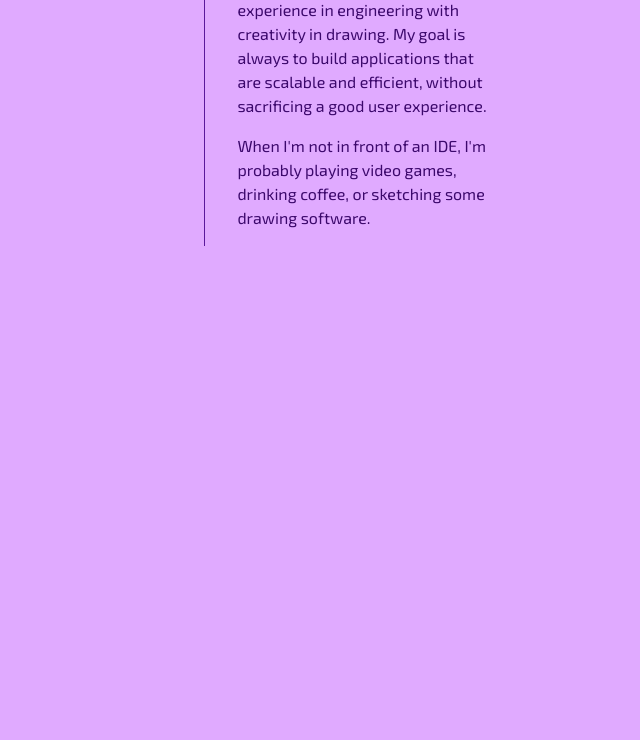
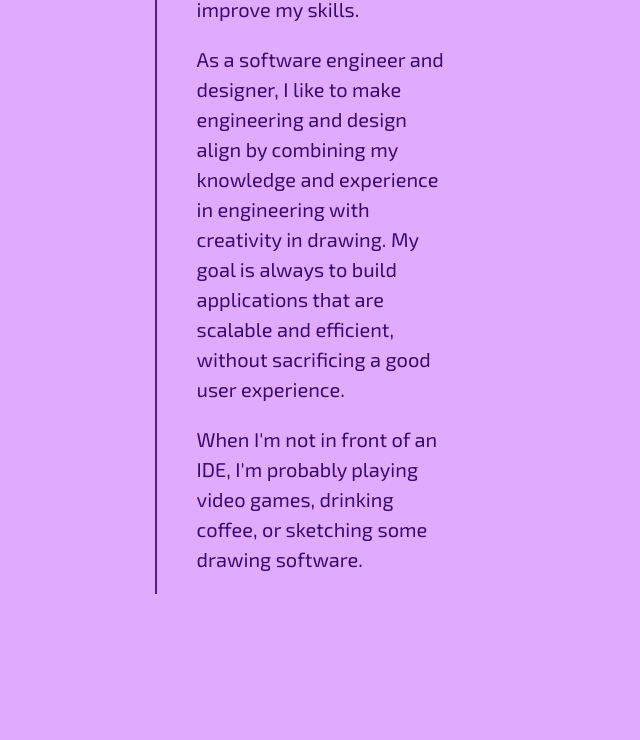
Before and after one commit to HTorike/PortfolioV1, a React (Vite) app: page / in a window 1280 px wide. Shown: the part 1600-2340 px from the top of the page, without its empty margins (433-1073 px from the left). Built offline with nearby package versions, Linux system fonts and the light colour scheme.

Commit message:
Addition of 'Skills' content and 'MouseGlow' function

```diff
--- a/src/App.css
+++ b/src/App.css
@@ -44,24 +44,28 @@ body {
   padding: 15em 5em;
 }
 
+.BackgroundTitle {
+  display: flex;
+  border-right: 1px solid #5a189a;
+}
+
 .BackgroundTitle h2 {
   margin: 0;
-  padding:0 1em 0 10em;
-  font-size: 30px;
+  padding-right: 1em;
+  font-size: 35px;
 }
 
 .BackgroundContent {
   display: flex;
   flex-direction: column;
   border-left: 1px solid #5a189a;
-  width: 45%;
+  width: 30%;
 }
 
 .BackgroundContent p {
-  font-size: 16px;
-  width: 50%;
+  font-size: 20px;
   margin: 0 0 1em 0;
-  padding-left: 2em;
+  padding: 0 2em 0 2em;
 }
 
 /* SkillsSec1 */
@@ -77,6 +81,11 @@ body {
   padding-right: 2em;
 }
 
+.SkillsTitle h2 {
+  font-size: 35px;
+  margin-top: 0;
+}
+
 .SkillsContainer ul {
   display: flex;
   list-style-type: none;
@@ -87,5 +96,5 @@ body {
 
 .SkillsContainer li {
   font-weight: 600;
-  font-size: 20px;
+  font-size: 25px;
 }
--- a/src/App.jsx
+++ b/src/App.jsx
@@ -1,12 +1,21 @@
-import React, {useEffect} from 'react';
+import React, {useState, useEffect} from 'react';
 import './App.css';
 import ToggleSwitch from './components/ToggleSwitch';
 import AOS from 'aos';
 import 'aos/dist/aos.css';
 import BackgroundSec1 from './components/backgroundSec1';
 import SkillsSec1 from './components/SkillsSec1';
+import MouseGlow from './components/mouseGlow';
 
 function App() {
+
+  const [isDarkMode, setIsDarkMode] = useState(false);
+
+  const handleThemeToggle = () => {
+    setIsDarkMode(!isDarkMode);
+    document.body.classList.toggle('dark-mode');
+  };
+
   useEffect(() => {
     AOS.init({
       duration: 1000,
@@ -18,9 +27,11 @@ function App() {
     <>
       <header className="header">
         <div className="headerContent">
-          <ToggleSwitch style={{ width: '20px' }} />
+          <ToggleSwitch isToggled={isDarkMode} onToggle={handleThemeToggle} />
         </div>
       </header>
+
+      <MouseGlow isDarkMode={isDarkMode} />
 
         <section className='introSection'>
           <div className="intro">
--- /dev/null
+++ b/src/components/MouseGlow.css
@@ -0,0 +1,20 @@
+.mouseGlow {
+  position: fixed;
+  pointer-events: none;
+  width: 1000px;
+  height: 1000px;
+  background: radial-gradient(
+    circle,
+    rgba(255, 255, 255, 0.4) 0%,
+    rgba(255, 255, 255, 0) 60%
+  );
+  filter: blur(250px);
+  opacity: 0;
+  transition: opacity 0.3s ease-in-out;
+  transform: translate(-50%, -50%);
+  z-index: 9999;
+}
+
+body:hover .mouseGlow {
+  opacity: 1;
+}
--- a/src/components/SkillsSec1.jsx
+++ b/src/components/SkillsSec1.jsx
@@ -8,7 +8,7 @@ function SkillsSec1() {
                     <h2 data-aos="fade-up">Skills</h2>
                 </div>
                 <div className="SkillsContent">
-                    <ul>
+                    <ul data-aos="fade-up">
                         <div>
                             <li data-aos="fade-up">Languages</li>
                             <p data-aos="fade-up">JavaScript (ES6)</p>
--- a/src/components/ToggleSwitch.jsx
+++ b/src/components/ToggleSwitch.jsx
@@ -5,20 +5,14 @@ import moonIconB from '../assets/moon_b.svg';
 import sunIconW from '../assets/sun_w.png';
 import moonIconW from '../assets/moon_w.png';
 
-const ToggleSwitch = () => {
-  const [isToggled, setIsToggled] = useState(false);
-
-  const handleToggle = () => {
-    setIsToggled(!isToggled);
-    document.body.classList.toggle('dark-mode');
-  };
+const ToggleSwitch = ({isToggled, onToggle}) => {
 
   return (
     <div className="toggle-container">
       <span className={`icon ${!isToggled ? 'active-icon': ''}`}><img src={!isToggled ? sunIconB : sunIconW} alt="Sun Icon" width={20}/></span>
       <div
         className={`toggle-switch ${isToggled ? 'toggled' : ''}`}
-        onClick={handleToggle}
+        onClick={onToggle}
       >
         <div className="toggle-ball"></div>
       </div>
--- a/src/components/backgroundSec1.jsx
+++ b/src/components/backgroundSec1.jsx
@@ -7,7 +7,7 @@ function backgroundSec1() {
         <div className="BackgroundTitle">
         <h2 data-aos="fade-up">Background</h2>
         </div>
-        <div className="BackgroundContent">
+        <div className="BackgroundContent" data-aos="fade-up">
         <p data-aos="fade-up">
           I am currently a junior front-end software engineer, capable of creating beautiful pages without sacrificing functionality. I have experience with JavaScript, React, HTML, and CSS, and I am always looking to learn new technologies and improve my skills.
         </p>
--- /dev/null
+++ b/src/components/mouseGlow.jsx
@@ -0,0 +1,33 @@
+import {useState, useEffect} from 'react';
+import './MouseGlow.css';
+
+const MouseGlow = ({isDarkMode}) => {
+    const [coords, setCoords] = useState({x: 0, y: 0});
+
+    useEffect(() => {
+        const HandleMouseMove = (event) => {
+            setCoords({x: event.clientX, y: event.clientY});
+        };
+
+        document.addEventListener('mousemove', HandleMouseMove);
+            return () => {
+                document.removeEventListener('mousemove', HandleMouseMove);
+            };
+    }, []);
+
+    const glowColor = isDarkMode
+    ? 'radial-gradient(circle, #e0aaff, transparent 45% )'
+    : 'radial-gradient(circle, #10002b, transparent 45% )';
+
+    return (
+        <div className='mouseGlow' style={{
+            left: coords.x,
+            top: coords.y,
+            background: glowColor
+        }}>
+
+        </div>
+    );
+};
+
+export default MouseGlow;
```
